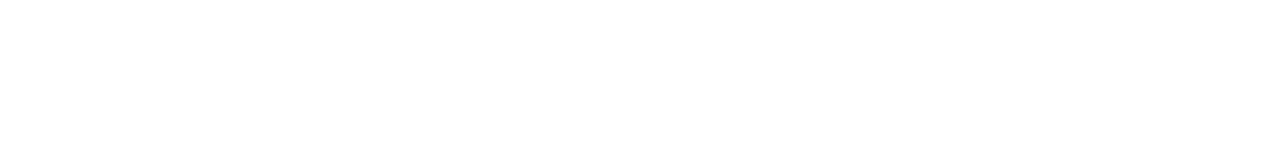
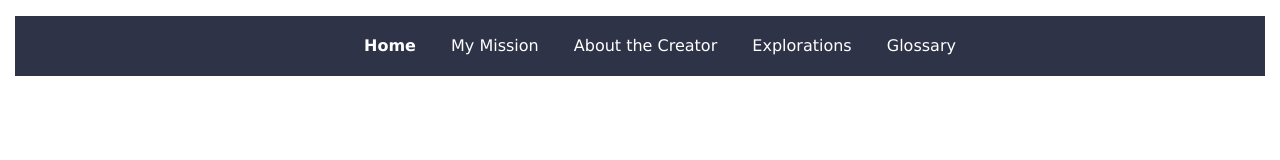
Before and after one commit to NicoleNia/game, a plain HTML site: page explorations.html in a window 1280 px wide. Drawn offline with Linux system fonts and the light colour scheme.

Commit message:
Update explorations.html

```diff
--- a/explorations.html
+++ b/explorations.html
@@ -9,4 +9,25 @@
     </head>
     <body>
 
+        <nav id="topNav">
+        <link rel="stylesheet" href="style.css">
+          <ul>
+            <li>
+               <a href="index.html" class="active">Home</a>
+            </li>
+            <li>
+               <a href="mission.html">My Mission</a>
+            </li>
+            <li>
+               <a href="about.html">About the Creator</a>
+            </li>
+            <li>
+                <a href="explorations.html">Explorations</a>
+            </li>
+            <li>
+               <a href="glossary.html">Glossary</a>
+            </li>
+          </ul>
+        </nav>
+
     </body>
```
